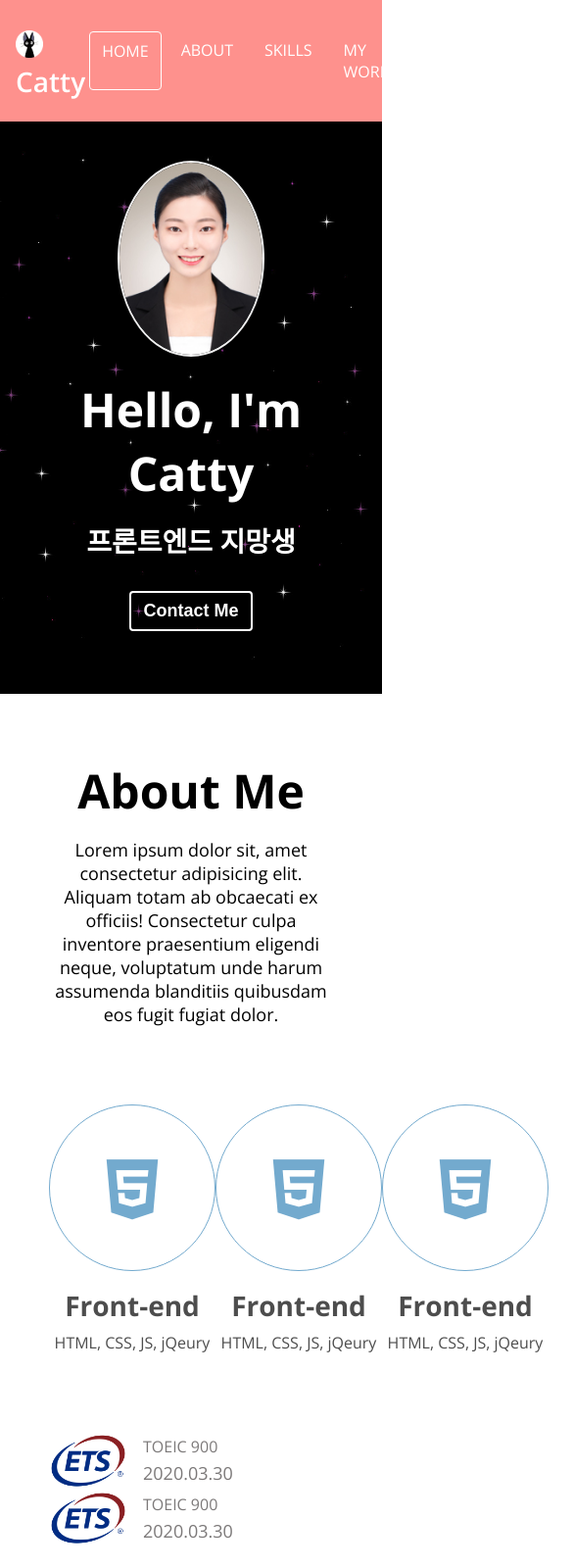
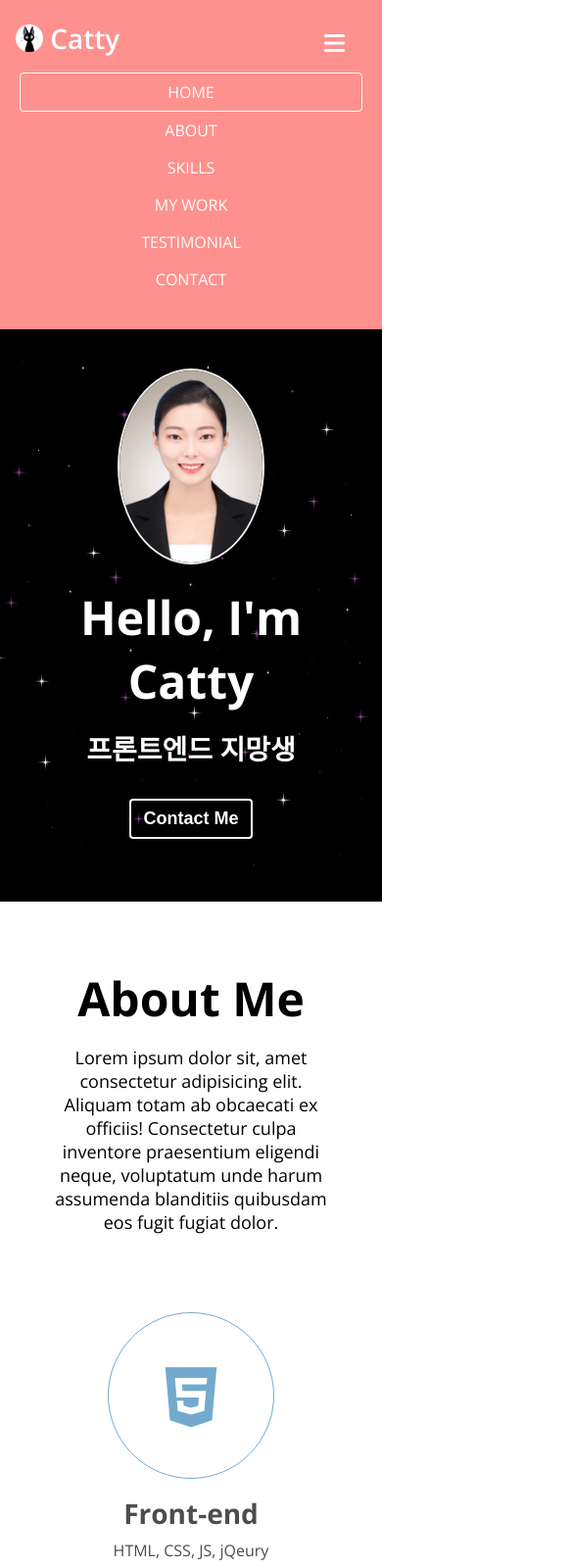
Before and after one commit to cattys/port_practice, a plain HTML site: page index.html in a window 390 px wide. Shown: the top 1600 px of the page at 98% size, 585 px wide, since content can reach past the window. Drawn offline with nearby package versions, Linux system fonts and the light colour scheme.

Commit message:
CSS: Responsive 😉

```diff
--- a/index.html
+++ b/index.html
@@ -30,7 +30,10 @@
             <li class="navbar__menu__item">TESTIMONIAL</li>
             <li class="navbar__menu__item">CONTACT</li>
         </ul>
-
+        <!-- Toggle -->
+        <button class="navbar__toggle-btn">
+            <i class="fas fa-bars"></i>
+        </button>
     </nav>
     <!-- Home -->
     <section id="home">
--- a/style.css
+++ b/style.css
@@ -140,6 +140,14 @@ p {
     background-color: var(--color-dark-pink);
 }
 
+.navbar__toggle-btn {
+    position: absolute;
+    right: 32px;
+    font-size: 24px;
+    color: var(--color-white);
+    top: 30px;
+    display: none;
+}
 /* Home */
 #home {
     background: url(imgs/bg_star.jpg) center/cover no-repeat ;
@@ -187,6 +195,7 @@ p {
     display: flex;
     justify-content: space-between;
     margin: 80px 0;
+    text-align: center;
 }
 
 .about__scores img {
@@ -194,6 +203,7 @@ p {
 }
 
 .major__icon {
+    margin: auto;
     width: 170px;
     height: 170px;
     border-radius: 50%;
@@ -316,6 +326,7 @@ p {
     border-radius: var(--size-border-radius);
     font-size: var(--font-regular);
     padding: 8px 48px;
+    margin-top: 8px;
 }
 
 .category__btn.active,
@@ -474,3 +485,36 @@ p {
     transform: scale(1.1);
     color: yellow;
 }
+
+@media screen and (max-width: 768px){
+    .navbar__toggle-btn {
+        display: block;
+    }
+    #navbar {
+        flex-direction: column;
+        align-items: flex-start;
+    }
+    .navbar__menu {
+        flex-direction: column;
+        text-align: center;
+        width: 100%;
+    }
+    .about__majors {
+        flex-direction: column;
+    }
+
+    .major {
+        margin-bottom: 38px;
+    }
+    .skillset {
+        flex-direction: column;
+    }
+    .project {
+        flex-grow: 1;
+    }
+
+    .testimonial__avatar {
+        width: 80px;
+        height: 80px;
+    }
+}
```
